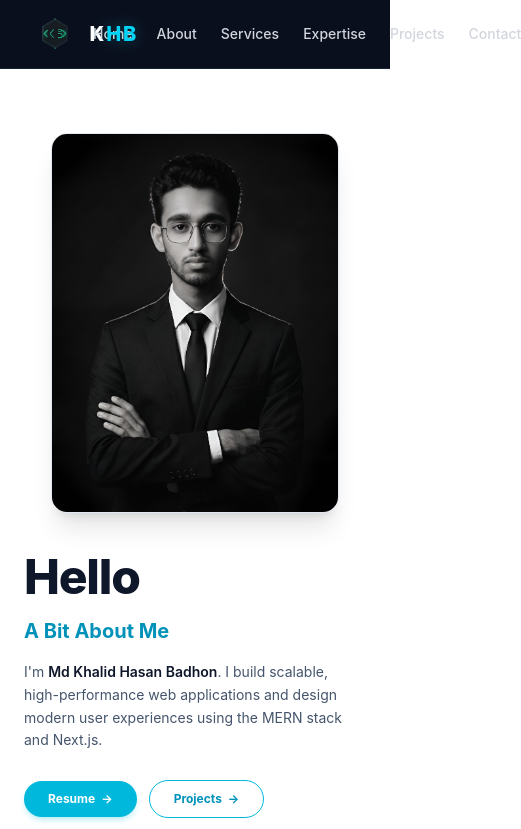
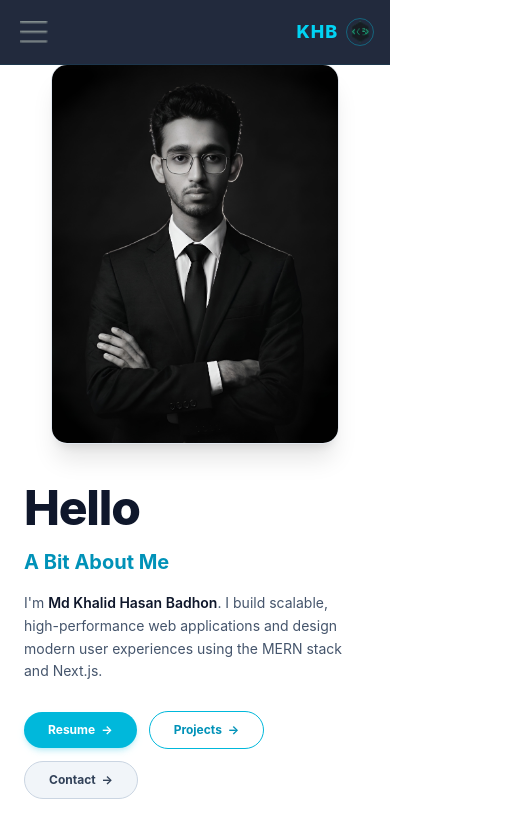
Before and after one commit to khalidhasanbadhon502/Khalid_Hasan_Badhon_Portfolio, a React (Vite) app: page / in a window 390 px wide. Shown: the top 829 px of the page, 521 px wide, since content can reach past the window. Built offline with nearby package versions, Linux system fonts and the light colour scheme.

Commit message:
update navbar with custom hamburger icon on left and logo on right for mobile

```diff
--- a/src/components/Navbar.tsx
+++ b/src/components/Navbar.tsx
@@ -1,69 +1,73 @@
+import React, { useState } from 'react';
 import logo from '../assets/logo.png';
+import hamburgerImg from '../assets/hamburger.png';
 
-const Navbar = () => {
+const Navbar: React.FC = () => {
+  const [isOpen, setIsOpen] = useState(false);
+
+  const scrollToSection = (id: string) => {
+    setIsOpen(false);
+    const element = document.getElementById(id);
+    if (element) {
+      element.scrollIntoView({ behavior: 'smooth' });
+    }
+  };
+
   return (
-    <nav className="bg-[#0A0F1D] text-white py-4 px-8 border-b border-gray-800/80 sticky top-0 z-50">
-      <div className="max-w-7xl mx-auto flex items-center justify-between">
+    <nav className="fixed top-0 left-0 w-full bg-[#0b1329]/90 backdrop-blur-md z-50 border-b border-cyan-500/10">
+      <div className="max-w-7xl mx-auto px-4 sm:px-6 lg:px-8">
+        <div className="flex items-center justify-between h-16">
+          {/* মোবাইল ভিউতে বামপাশে হ্যামবার্গার আইকন / ডেস্কটপে হিডেন */}
+          <div className="flex md:hidden">
+            <button
+              onClick={() => setIsOpen(!isOpen)}
+              className="p-1 focus:outline-none"
+            >
+              <img src={hamburgerImg} alt="Menu" className="w-7 h-7 object-contain filter invert" />
+            </button>
+          </div>
 
-        <div className="flex-1 flex justify-start">
-          <a href="#home" className="flex items-center gap-3 group">
-            <img
-              src={logo}
-              alt="KHB Logo"
-              className="h-9 w-auto object-contain"
-            />
-            <span className="font-extrabold text-xl tracking-widest">
-              <span className="text-white">K</span>
-              <span className="text-cyan-400 drop-shadow-[0_0_8px_rgba(34,211,238,0.3)]">HB</span>
-            </span>
-          </a>
+          {/* ডেস্কটপ ভিউয়ের লোগো (বামপাশে) */}
+          <div
+            onClick={() => scrollToSection('home')}
+            className="hidden md:flex items-center space-x-2 cursor-pointer"
+          >
+            <img src={logo} alt="Logo" className="w-8 h-8 rounded-full object-cover border border-cyan-500/40" />
+            <span className="text-xl font-extrabold tracking-wider text-cyan-400">KHB</span>
+          </div>
+
+          {/* মোবাইল ভিউয়ের লোগো + KHB (ডানপাশে) */}
+          <div
+            onClick={() => scrollToSection('home')}
+            className="flex md:hidden items-center space-x-2 cursor-pointer"
+          >
+            <span className="text-lg font-extrabold tracking-wider text-cyan-400">KHB</span>
+            <img src={logo} alt="Logo" className="w-7 h-7 rounded-full object-cover border border-cyan-500/40" />
+          </div>
+
+          {/* ডেস্কটপ মেনু */}
+          <div className="hidden md:flex items-center space-x-8">
+            <button onClick={() => scrollToSection('home')} className="text-gray-300 hover:text-cyan-400 text-sm font-medium transition">Home</button>
+            <button onClick={() => scrollToSection('about')} className="text-gray-300 hover:text-cyan-400 text-sm font-medium transition">About</button>
+            <button onClick={() => scrollToSection('services')} className="text-gray-300 hover:text-cyan-400 text-sm font-medium transition">Services</button>
+            <button onClick={() => scrollToSection('expertise')} className="text-gray-300 hover:text-cyan-400 text-sm font-medium transition">Expertise</button>
+            <button onClick={() => scrollToSection('projects')} className="text-gray-300 hover:text-cyan-400 text-sm font-medium transition">Projects</button>
+            <button onClick={() => scrollToSection('contact')} className="text-gray-300 hover:text-cyan-400 text-sm font-medium transition">Contact</button>
+          </div>
         </div>
+      </div>
 
-        <div className="flex-1 flex justify-center">
-          <ul className="flex items-center gap-6 text-sm font-medium text-gray-300">
-            <li>
-              <a href="#home" className="hover:text-cyan-400 transition-colors">
-                Home
-              </a>
-            </li>
-            <li>
-              <a href="#about" className="hover:text-cyan-400 transition-colors">
-                About
-              </a>
-            </li>
-            <li>
-              <a href="#services" className="hover:text-cyan-400 transition-colors">
-                Services
-              </a>
-            </li>
-            <li>
-              <a href="#expertise" className="hover:text-cyan-400 transition-colors">
-                Expertise
-              </a>
-            </li>
-            <li>
-              <a href="#projects" className="hover:text-cyan-400 transition-colors">
-                Projects
-              </a>
-            </li>
-            <li>
-              <a href="#contact" className="hover:text-cyan-400 transition-colors">
-                Contact
-              </a>
-            </li>
-          </ul>
+      {/* মোবাইল ড্রপডাউন মেনু */}
+      {isOpen && (
+        <div className="md:hidden bg-[#0b1329] border-b border-gray-800 px-4 pt-2 pb-4 space-y-2">
+          <button onClick={() => scrollToSection('home')} className="block w-full text-left px-3 py-2 text-gray-300 hover:text-cyan-400 text-sm font-medium">Home</button>
+          <button onClick={() => scrollToSection('about')} className="block w-full text-left px-3 py-2 text-gray-300 hover:text-cyan-400 text-sm font-medium">About</button>
+          <button onClick={() => scrollToSection('services')} className="block w-full text-left px-3 py-2 text-gray-300 hover:text-cyan-400 text-sm font-medium">Services</button>
+          <button onClick={() => scrollToSection('expertise')} className="block w-full text-left px-3 py-2 text-gray-300 hover:text-cyan-400 text-sm font-medium">Expertise</button>
+          <button onClick={() => scrollToSection('projects')} className="block w-full text-left px-3 py-2 text-gray-300 hover:text-cyan-400 text-sm font-medium">Projects</button>
+          <button onClick={() => scrollToSection('contact')} className="block w-full text-left px-3 py-2 text-gray-300 hover:text-cyan-400 text-sm font-medium">Contact</button>
         </div>
-
-        <div className="flex-1 flex justify-end">
-          <a
-            href="#contact"
-            className="hidden sm:inline-block px-4 py-2 text-xs font-semibold text-cyan-400 border border-cyan-500/40 rounded-lg hover:bg-cyan-500/10 transition-colors"
-          >
-            Resume
-          </a>
-        </div>
-
-      </div>
+      )}
     </nav>
   );
 };
```
Also changed, not shown: src/assets/hamburger.png (added).
